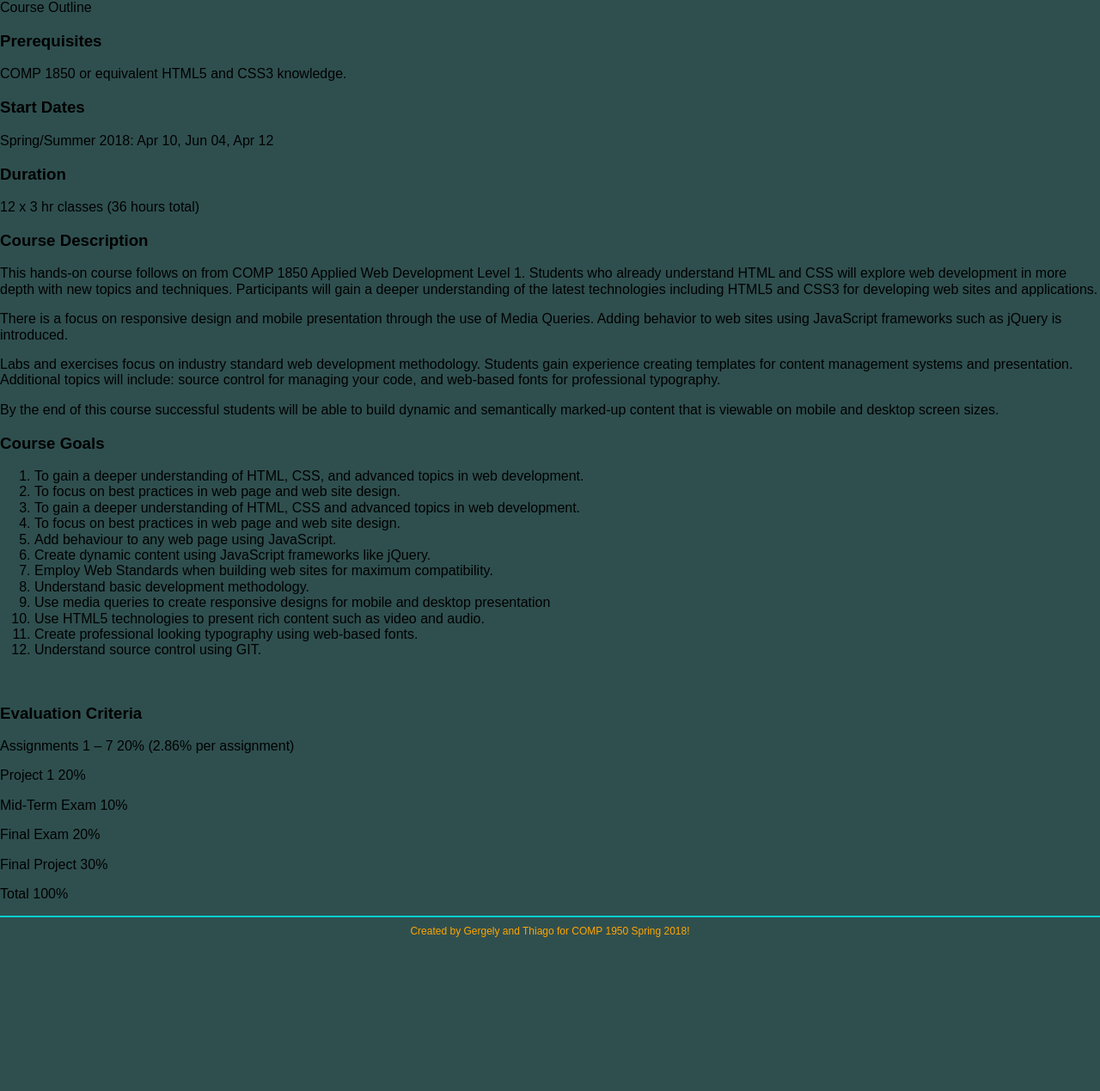
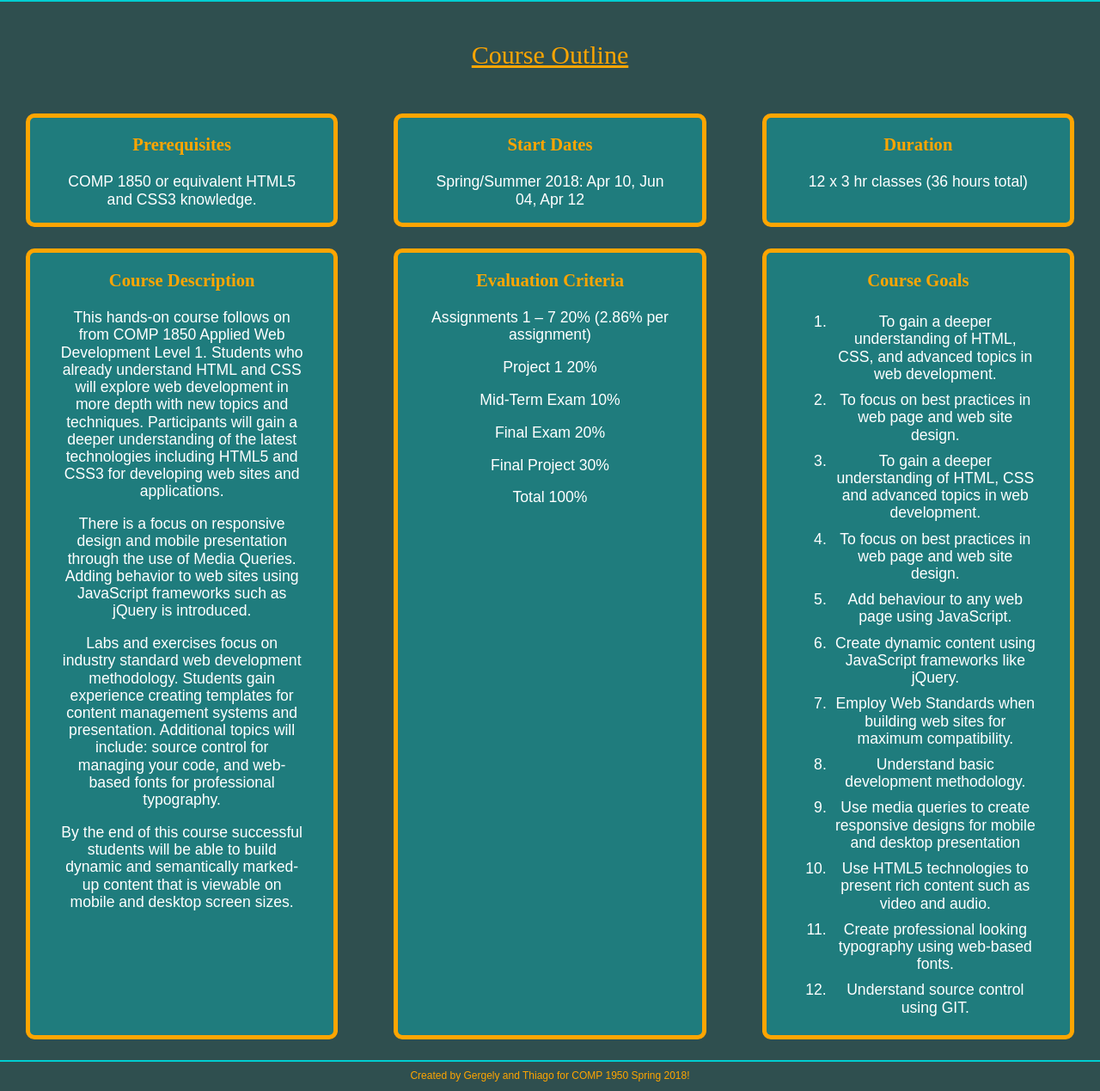
Before and after one commit to th-santos/comp-1950, a PHP site: page /outline.php in a window 1280 px wide. Shown: the part 70-1339 px from the top of the page at 86% size. Before the commit the page ends 1160 px from the top, so only its background shows below. Run offline with PHP 8.4, Linux system fonts and the light colour scheme; some libraries are stand-ins or nearby versions; some web fonts are replaced.

Commit message:
included main element

```diff
--- a/outline.php
+++ b/outline.php
@@ -1,8 +1,8 @@
 <?php
     $pgName = 'Outline';
-    $mainClass = 'main-outline';
     include './templates/header.php';
 ?>
+        <main class="main-outline">
             <div class="section-04">Course Outline</div>
 
 			<div class="section-05">
```
